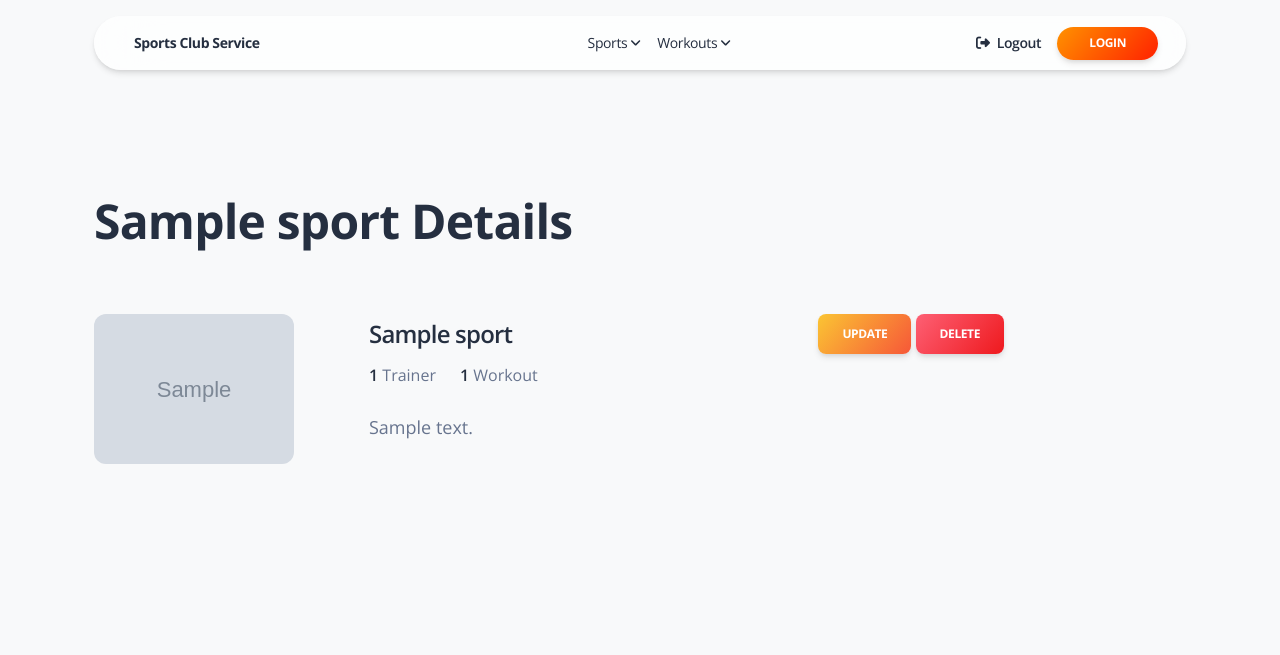
After one commit to misha-doroshenko/sports-club-service, a Django app: page /sports/1 in a window 1280 px wide. The commit adds this page. Shown: the top 655 px of the page. Run offline with Django 4.2, Linux system fonts and the light colour scheme; tables that the repository leaves empty hold one stand-in row (values such as "Sample post"); grey boxes marked "Sample" are stand-in pictures; some libraries are stand-ins or nearby versions.

Commit message:
Add sport detail view

```diff
--- a/club/urls.py
+++ b/club/urls.py
@@ -1,10 +1,11 @@
 from django.urls import path
 
-from club.views import index, SportListView
+from club.views import index, SportListView, SportDetailView
 
 urlpatterns = [
     path("", index, name="index"),
     path("sports/", SportListView.as_view(), name="sport-list"),
+    path("sports/<int:pk>", SportDetailView.as_view(), name="sport-detail"),
 ]
 
 app_name = "club"
--- a/club/views.py
+++ b/club/views.py
@@ -26,3 +26,7 @@ def index(request):
 class SportListView(generic.ListView):
     model = Sport
     paginate_by = 8
+
+
+class SportDetailView(generic.DetailView):
+    model = Sport
--- /dev/null
+++ b/templates/club/sport_detail.html
@@ -0,0 +1,52 @@
+{% extends "base.html" %}
+
+{% block title %} Author {% endblock title %}
+
+<!-- Specific CSS goes HERE -->
+{% block stylesheets %}{% endblock stylesheets %}
+
+{% block body_class %} blog-author bg-gray-100 {% endblock body_class %}
+
+{% block content %}
+
+  <section class="py-sm-7 py-5 position-relative">
+    <div class="container">
+      <div class="row">
+        <div class="col-12 mx-auto">
+          <div class="row py-lg-7 py-5">
+            <h1 class="mb-6">{{ sport.name }} Details</h1>
+            <div class="col-lg-3 col-md-5 position-relative my-auto">
+              <img class="img border-radius-lg max-width-200 w-100 position-relative z-index-2" src="{{ sport.sport_avatar.url }}">
+            </div>
+            <div class="col-lg-7 col-md-7 z-index-2 position-relative px-md-2 px-sm-5 mt-sm-0 mt-4">
+              <div class="d-flex justify-content-between align-items-center mb-2">
+                <h4 class="mb-0">{{ sport.name }}</h4>
+                <div class="d-block">
+                  <button type="button" class="btn bg-gradient-warning w-auto mb-0">Update</button>
+                  <button type="button" class="btn bg-gradient-danger w-auto mb-0">Delete</button>
+                </div>
+              </div>
+              <div class="row mb-4">
+                <div class="col-auto">
+                  <span class="h6">{{ sport.trainers.count }}</span>
+                  <span>Trainer{{ sport.trainers.count|pluralize }}</span>
+                </div>
+                <div class="col-auto">
+                  <span class="h6">{{ sport.workouts.count }}</span>
+                  <span>Workout{{ sport.workouts.count|pluralize }}</span>
+                </div>
+              </div>
+              <p class="text-lg mb-0">
+                {% if sport.description %}
+                  {{ sport.description }}
+                {% else %}
+                  Sport description is not provided yet.
+                {% endif %}
+              </p>
+            </div>
+          </div>
+        </div>
+      </div>
+    </div>
+  </section>
+{% endblock %}
--- a/templates/club/sport_list.html
+++ b/templates/club/sport_list.html
@@ -24,7 +24,7 @@
                 <h5>
                   {{ sport.name }}
                 </h5>
-                <a href="javascript:;" class="text-info icon-move-right">Read More
+                <a href="{% url "club:sport-detail" pk=sport.id %}" class="text-info icon-move-right">Read More
                   <i class="fas fa-arrow-right text-sm"></i>
                 </a>
               </div>
```
